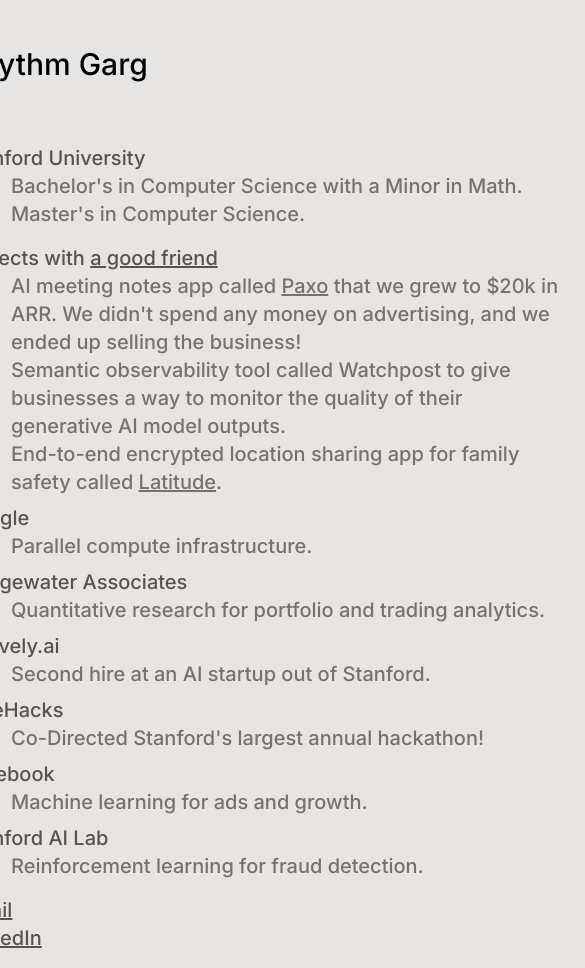
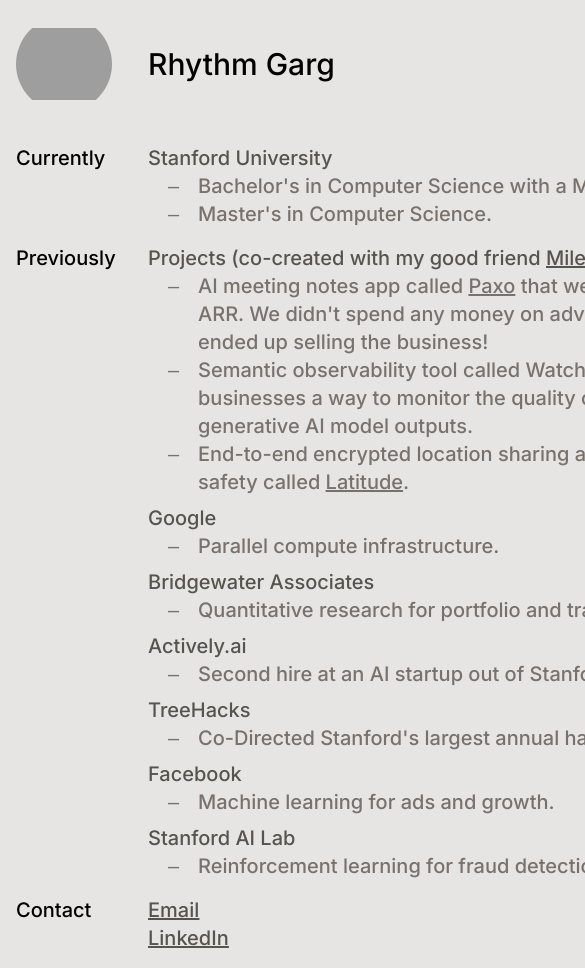
Before and after one commit to coderrg/personal-site, a Next.js app: page / in a window 390 px wide. Shown: the top 968 px of the page, 585 px wide, since content can reach past the window. Built offline with nearby package versions, Linux system fonts and the light colour scheme; grey boxes are pictures that could not be loaded.

Commit message:
Fix for mobile

```diff
--- a/pages/index.tsx
+++ b/pages/index.tsx
@@ -6,7 +6,7 @@
 
 export default function Home() {
   return (
-    <main className={`flex min-h-screen flex-col items-center sm:items-start justify-start sm:justify-end p-4 sm:p-24 ${inter.className}`}>
+    <main className={`flex min-h-screen flex-col items-start justify-start p-4 sm:p-24 ${inter.className}`}>
       <Head>
         <title>Rhythm Garg</title>
         <meta
@@ -48,7 +48,7 @@
         <div className="mt-4 content-column">
           <ul>
             <li>
-              Projects with <a href="https://miles.land/" className="underline">a good friend</a>
+              Projects (co-created with my good friend <a href="https://miles.land/" className="underline">Miles</a>)
               <ul>
                 <li className="project-bullet">
                   AI meeting notes app called <a href="https://www.paxo.ai/" className="underline">Paxo</a> that
```
